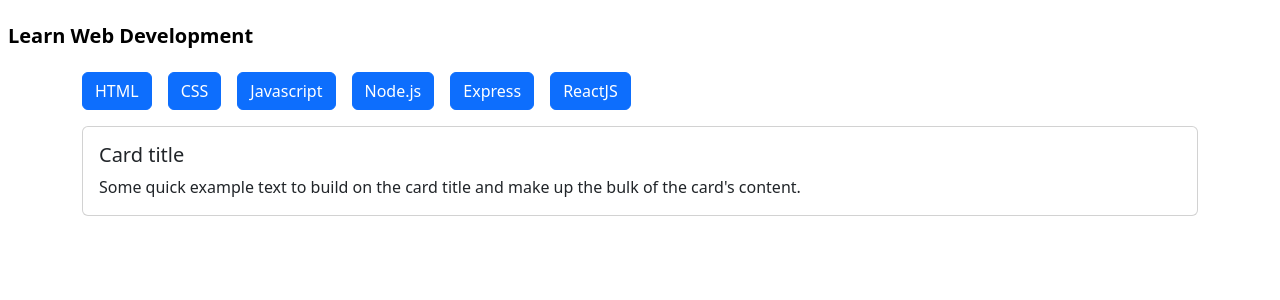
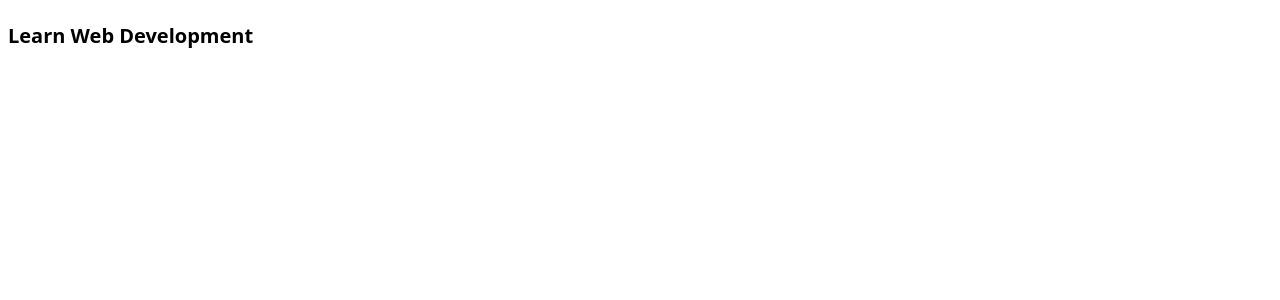
Before and after one commit to LuigiRac/react-use-state, a React (Vite) app: page / in a window 1280 px wide. Shown: the top 300 px of the page. Built offline with nearby package versions, Linux system fonts and the light colour scheme.

Commit message:
Delete all and restart prog

```diff
--- a/src/App.jsx
+++ b/src/App.jsx
@@ -1,6 +1,7 @@
 import { useState } from 'react'
 import HeaderContent from "./Components/HeaderContent.jsx";
 import MainContent from "./Components/MainContent.jsx";
+
 import './App.css'
 
 function App() {
--- a/src/Components/ButtonComponents/CssContent.jsx
+++ /dev/null
@@ -1,12 +0,0 @@
-function CssContent() {
-
-
-    return (
-        <button className="btn btn-primary" type="submit">CSS</button>
-
-    )
-};
-
-
-
-export default CssContent;
--- a/src/Components/ButtonComponents/ExpressContent.jsx
+++ /dev/null
@@ -1,12 +0,0 @@
-function ExpressContent() {
-
-
-    return (
-        <button className="btn btn-primary" type="submit">Express</button>
-
-    )
-};
-
-
-
-export default ExpressContent;
--- a/src/Components/ButtonComponents/HtmlContent.jsx
+++ /dev/null
@@ -1,24 +0,0 @@
-
-
-
-function HtmlContent() {
-    // const [count, setCount] = useState(0);
-    // function incrementa() {
-    //     setCount(count + 1);
-    //     console.log(count);
-
-    // }
-    return (
-        <>
-
-            {/* <div className="counter">{count}</div> */}
-            <button className="btn btn-primary">HTML</button>
-
-
-        </>
-    );
-};
-
-
-
-export default HtmlContent;
--- a/src/Components/ButtonComponents/JsContent.jsx
+++ /dev/null
@@ -1,13 +0,0 @@
-
-function JsContent() {
-
-
-    return (
-        <button className="btn btn-primary" type="submit">Javascript</button>
-
-    )
-};
-
-
-
-export default JsContent;
--- a/src/Components/ButtonComponents/NodeContent.jsx
+++ /dev/null
@@ -1,12 +0,0 @@
-function NodeContent() {
-
-
-    return (
-        <button className="btn btn-primary" type="submit">Node.js</button>
-
-    )
-};
-
-
-
-export default NodeContent;
--- a/src/Components/ButtonComponents/ReactContent.jsx
+++ /dev/null
@@ -1,11 +0,0 @@
-function ReactContent() {
-
-
-    return (
-        <button className="btn btn-primary" type="submit">ReactJS</button>
-
-    )
-};
-
-
-export default ReactContent;
--- /dev/null
+++ b/src/Components/ButtonDisplay.jsx
@@ -0,0 +1,14 @@
+import languages from "../data/languages"
+
+function ButtonDisplay() {
+    console.log(languages);
+
+
+    return (
+        <section className="container">
+
+        </section>
+    )
+}
+
+export default ButtonDisplay
--- a/src/Components/DisplayComponent/DisplayContent.jsx
+++ /dev/null
@@ -1,23 +0,0 @@
-
-import languages from "../../data/languages.js";
-
-
-function DisplayContent() {
-    // const [languages, setLanguages] = useState(languages[0]);
-    // function selLanguages() {
-    // }
-    console.log(languages);
-
-    return (
-        <>
-            <div className="card">
-                <div className="card-body">
-                    <h5 className="card-title">Card title</h5>
-                    <p className="card-text">Some quick example text to build on the card title and make up the bulk of the card's content.</p>
-                </div>
-            </div>
-        </>
-    )
-}
-
-export default DisplayContent
--- a/src/Components/MainContent.jsx
+++ b/src/Components/MainContent.jsx
@@ -1,31 +1,10 @@
-import HtmlContent from "./ButtonComponents/HtmlContent.jsx";
-import CssContent from "./ButtonComponents/CssContent.jsx";
-import JsContent from "./ButtonComponents/JsContent.jsx";
-import NodeContent from "./ButtonComponents/NodeContent.jsx";
-import ExpressContent from "./ButtonComponents/ExpressContent.jsx";
-import ReactContent from "./ButtonComponents/ReactContent.jsx";
-import DisplayContent from "./DisplayComponent/DisplayContent.jsx";
-
-
-
-
+import ButtonDisplay from "./ButtonDisplay";
 function MainContent() {
 
     return (
         <main className="container">
-            <div className="d-flex Justify-content-start gap-3 mb-3">
-                <HtmlContent />
-                <CssContent />
-                <JsContent />
-                <NodeContent />
-                <ExpressContent />
-                <ReactContent />
-            </div>
 
-            <div>
-                <DisplayContent />
-            </div>
-
+            <ButtonDisplay />
         </main>
     )
 };
```
